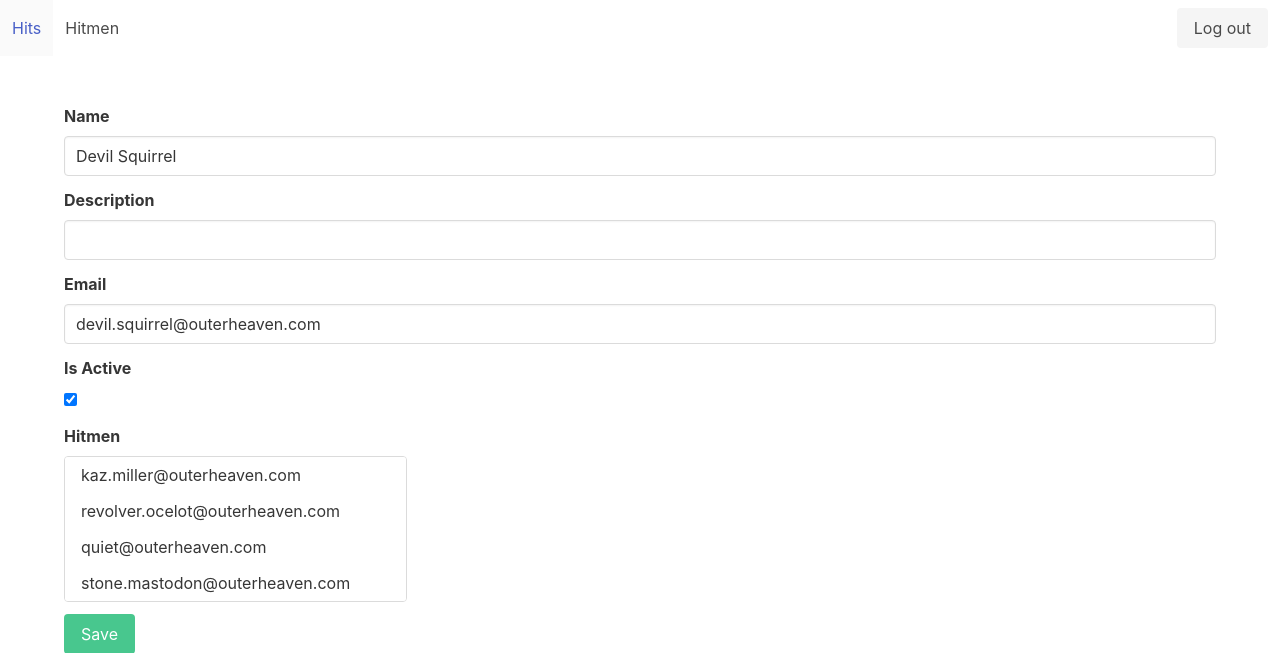
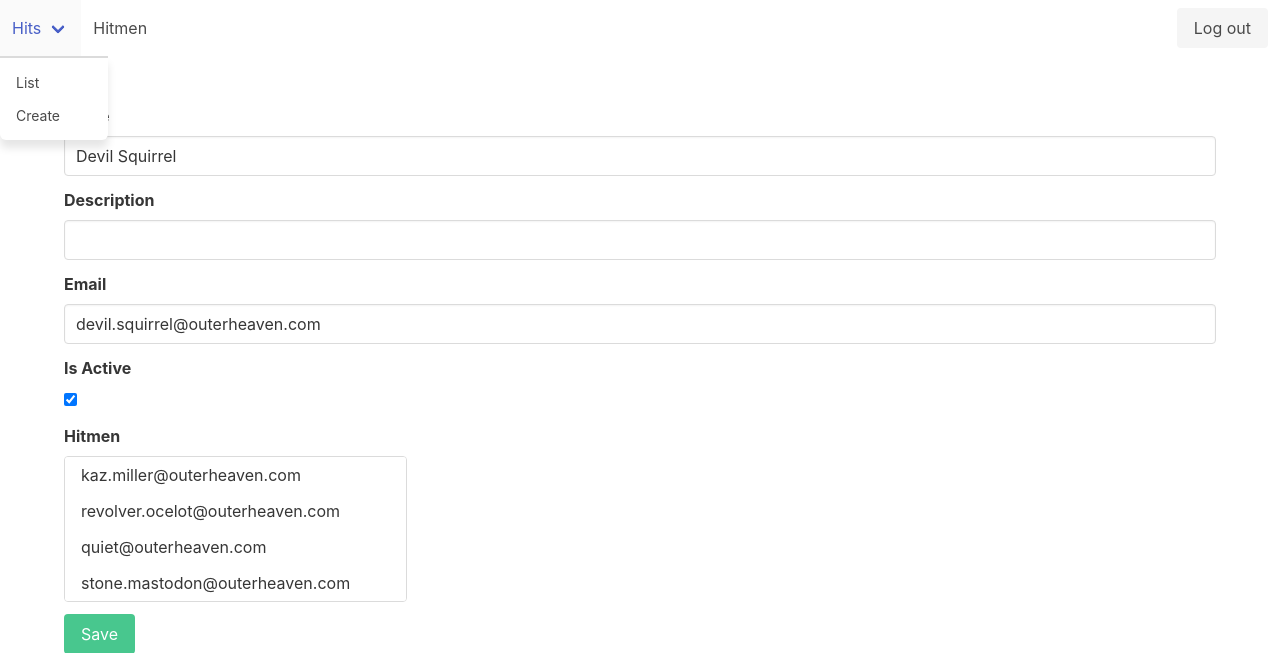
Before and after one commit to Kyek/hitman_test, a Django app: page /hitman/8 in a window 1280 px wide. Shown: the top 653 px of the page. Run offline with Django 3.2, Linux system fonts and the light colour scheme; a user stored in the database is signed in; data comes from the database, SQL or seed files in the repository; some libraries are stand-ins or nearby versions.

Commit message:
Added dropdown

```diff
--- a/templates/base.html
+++ b/templates/base.html
@@ -23,7 +23,16 @@
       {% if user.is_authenticated %}
       <div id="navbarBasicExample" class="navbar-menu">
         <div class="navbar-start">
-          <a class="navbar-item" href="{% url 'hits-list' %}"> Hits </a>
+          <div class="navbar-item has-dropdown is-hoverable">
+            <a class="navbar-link"> Hits </a>
+            <div class="navbar-dropdown">
+              <a class="navbar-item" href="{% url 'hits-list' %}"> List </a>
+              {% if user.is_manager or user.is_superuser %}
+              <a class="navbar-item" href="{% url 'hits-create' %}"> Create </a>
+              {% endif %}
+            </div>
+
+          </div>
 
           {% if user.is_manager or user.is_superuser %}
           <a class="navbar-item" href="{% url 'hitmen-list' %}"> Hitmen </a>
```
